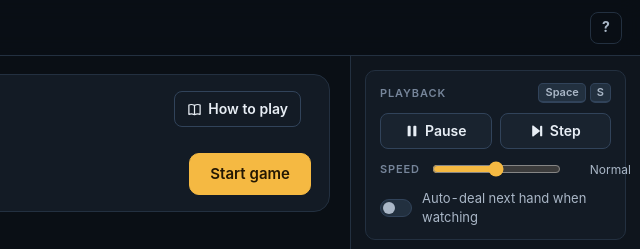
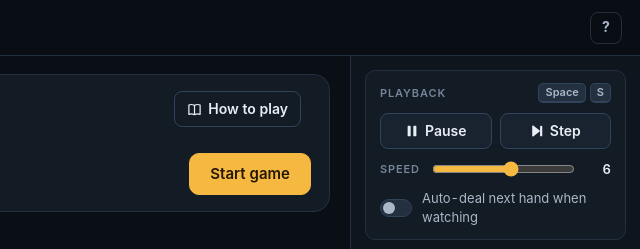
Before and after one commit to NischalRBhat/reinforcement-learning-agents-for-card-games, a plain HTML site: page web/index.html in a window 1280 px wide. Shown: the top 249 px of the page, 640-1280 px from the left. Drawn offline with Linux system fonts and the light colour scheme; no server answers.

Commit message:
Make the speed control a 1-10 number slider
The speed slider now runs from 1 (about one move every 2 seconds) to 10
(instant) and shows the number, with the pace in its tooltip. The default,
6, keeps the old default pace.

```diff
--- a/web/index.html
+++ b/web/index.html
@@ -95,7 +95,7 @@
         </div>
         <label class="speed" for="speed">
           <span class="field-label">Speed</span>
-          <input id="speed" type="range" min="0" max="4" step="1" value="2">
+          <input id="speed" type="range" min="1" max="10" step="1" value="6">
           <span id="speed-label" class="speed-value"></span>
         </label>
         <label class="switch">
--- a/web/js/app.js
+++ b/web/js/app.js
@@ -6,8 +6,8 @@ import { GAME_META, GUIDES, RULES, SHORTCUTS } from "./guide.js";
 import { AVATARS } from "./renderers/common.js";
 import { RENDERERS } from "./renderers/index.js";
 
-const SPEEDS = [1200, 700, 350, 120, 0]; // ms between computer moves
-const SPEED_NAMES = ["Slow", "Relaxed", "Normal", "Fast", "Instant"];
+// Speed 1 (slowest) to 10 (instant): milliseconds between computer moves.
+const SPEEDS = [2000, 1400, 1000, 700, 500, 350, 220, 120, 50, 0];
 const AUTO_NEXT_MS = 4000;
 const ICONS = {
   pause: `<svg viewBox="0 0 16 16" width="14" height="14"><rect x="3" y="2" width="3.5" height="12" rx="1" fill="currentColor"/><rect x="9.5" y="2" width="3.5" height="12" rx="1" fill="currentColor"/></svg>`,
@@ -280,8 +280,9 @@ function stopTimer() {
   app.autoAt = null;
 }
 
+/** Index into SPEEDS for the slider value 1–10. */
 function speed() {
-  return Number($("#speed").value);
+  return Number($("#speed").value) - 1;
 }
 
 function pendingBoards() {
@@ -302,7 +303,8 @@ function schedule() {
   if (pending.length) {
     // A renderer may ask for a pause so a finished trick can be read (shorter when fast, none at Instant).
     const hold = Math.max(0, ...pending.map((i) => RENDERERS[session.game].holdAfter?.(session.boards[i]) ?? 0));
-    const scale = [1, 1, 1, 0.6, 0][speed()];
+    const delay = SPEEDS[speed()];
+    const scale = delay === 0 ? 0 : delay <= 120 ? 0.6 : 1;
     if (!app.paused) app.timer = setTimeout(tick, SPEEDS[speed()] + hold * scale);
   } else if (canAutoNext()) {
     app.autoAt = Date.now() + AUTO_NEXT_MS;
@@ -687,7 +689,14 @@ function wireControls() {
   $("#cancel-auto").addEventListener("click", () => { app.autoCancelled = true; schedule(); });
   $("#pause").addEventListener("click", () => setPaused(!app.paused));
   $("#step").addEventListener("click", () => { stopTimer(); tick(); });
-  const speedLabel = () => { $("#speed-label").textContent = SPEED_NAMES[speed()]; };
+  const speedLabel = () => {
+    const delay = SPEEDS[speed()];
+    const pace = delay ? `about ${(1000 / delay).toFixed(delay > 1000 ? 1 : 0)} moves per second` : "instant";
+    const slider = $("#speed");
+    $("#speed-label").textContent = slider.value;
+    slider.setAttribute("aria-valuetext", `${slider.value} of 10, ${pace}`);
+    slider.title = `Speed ${slider.value} of 10: ${pace}`;
+  };
   $("#speed").addEventListener("input", () => { speedLabel(); schedule(); });
   $("#auto-next").addEventListener("change", () => { app.autoCancelled = false; schedule(); });
   $("#help-open").addEventListener("click", openHelp);
--- a/web/styles.css
+++ b/web/styles.css
@@ -267,8 +267,8 @@ body.paused[data-phase=bots] .status-pill .dot { background: var(--warn); animat
 .playback { display: grid; grid-template-columns: 1fr 1fr; gap: 8px; }
 .playback .ico { display: inline-flex; }
 #pause[aria-pressed=true] { border-color: var(--warn); color: var(--warn); }
-.speed { display: grid; grid-template-columns: auto 1fr 58px; align-items: center; gap: 10px; }
-.speed-value { text-align: right; color: var(--text-2); font-size: 12px; }
+.speed { display: grid; grid-template-columns: auto 1fr 24px; align-items: center; gap: 10px; }
+.speed-value { text-align: right; color: var(--text); font-size: 13px; font-weight: 600; font-variant-numeric: tabular-nums; }
 .switch { display: flex; align-items: center; gap: 10px; color: var(--text-2); font-size: 13px; cursor: pointer; }
 .switch input { position: absolute; opacity: 0; width: 1px; height: 1px; }
 .switch .track { width: 32px; height: 18px; border-radius: 999px; background: var(--surface-3); border: 1px solid var(--border-strong); position: relative; flex: none; transition: background 0.15s; }
```
Also changed, not shown: 1 other file.
